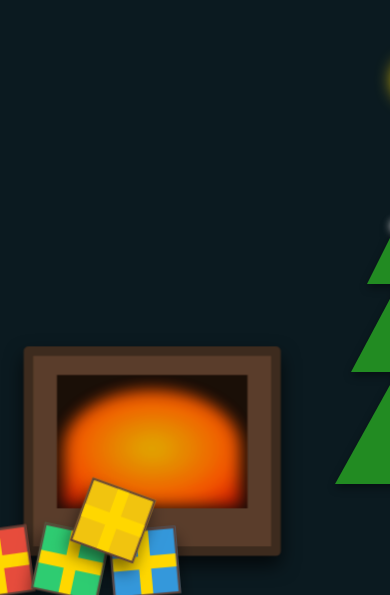
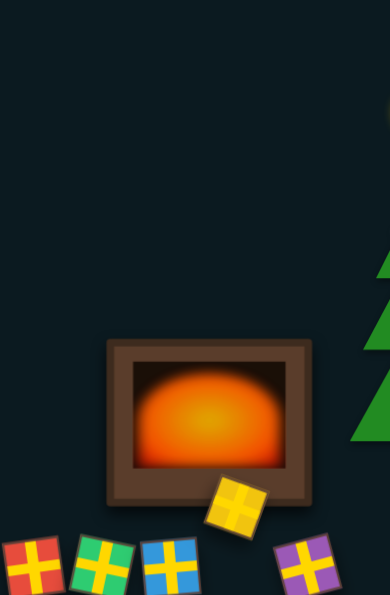
Before and after one commit to christmastreej/christmastreej.github.io, a plain HTML site: page index.html in a window 390 px wide. Shown: the part 249-844 px from the top of the page. Drawn offline with Linux system fonts and the light colour scheme.

Commit message:
index.html

```diff
--- a/index.html
+++ b/index.html
@@ -215,21 +215,62 @@
         .present-4 { bottom: 80px; left: 50%; transform: translateZ(50px) translateX(-190px) rotate(20deg); background-color: #f1c40f; } /* Yellow */
         .present-5 { bottom: 20px; left: 50%; transform: translateZ(50px) translateX(-90px) rotate(-15deg); background-color: #9b59b6; } /* Purple */
 
-        /* --- Mobile Adaptivity --- */
+        /* --- MOBILE LAYOUT FIXES (MAX 768px) --- */
         @media (max-width: 768px) {
+            /* General adjustments for smaller screens */
+            .scene-container {
+                align-items: center; /* Center vertically on mobile */
+                height: 90vh;
+            }
+
+            /* 1. Fireplace adjustment (Move closer to center-left) */
             .fireplace {
-                transform: translateZ(-50px) translateX(-180px);
+                transform: translateZ(-50px) translateX(-120px) scale(0.8);
                 width: 250px;
                 height: 200px;
+                bottom: 50px; /* Lift slightly */
             }
+
+            /* 2. Tree adjustment (Move closer to center-right and scale down) */
             .tree-container {
-                transform: translateZ(0) translateX(120px) scale(0.8);
+                transform: translateZ(0) translateX(120px) scale(0.65);
+                bottom: 40px;
             }
-            .present-1 { transform: translateZ(50px) translateX(-220px) rotate(-8deg); }
-            .present-2 { transform: translateZ(50px) translateX(-150px) rotate(12deg); }
-            .present-3 { transform: translateZ(50px) translateX(-80px) rotate(-5deg); }
-            .present-4 { bottom: 60px; transform: translateZ(50px) translateX(-110px) rotate(20deg); }
-            .present-5 { display: none; /* Hiding one present on small screens to save space */ }
+
+            /* 3. Gifts repositioning (Stacked more closely under the tree/beside fireplace) */
+            .present {
+                width: 50px;
+                height: 50px;
+                bottom: 20px;
+                /* Resetting left position to 50% and adjusting X translation for stacking */
+                left: 50%;
+                transform: translateZ(50px) translateX(0) rotate(0deg);
+            }
+
+            .present-1 {
+                transform: translateZ(50px) translateX(-180px) rotate(-8deg); /* Near fireplace */
+            }
+            .present-2 {
+                transform: translateZ(50px) translateX(-115px) rotate(12deg);
+            }
+            .present-3 {
+                transform: translateZ(50px) translateX(-50px) rotate(-5deg);
+            }
+            .present-4 {
+                transform: translateZ(50px) translateX(15px) rotate(20deg);
+                bottom: 80px; /* Stacked */
+                width: 45px;
+                height: 45px;
+            }
+            .present-5 {
+                transform: translateZ(50px) translateX(80px) rotate(-15deg);
+                bottom: 20px;
+            }
+
+            /* Adjust tree parts due to scale */
+            .angel {
+                top: -160px; /* Keep consistent relative position */
+            }
         }
     </style>
 </head>
```
